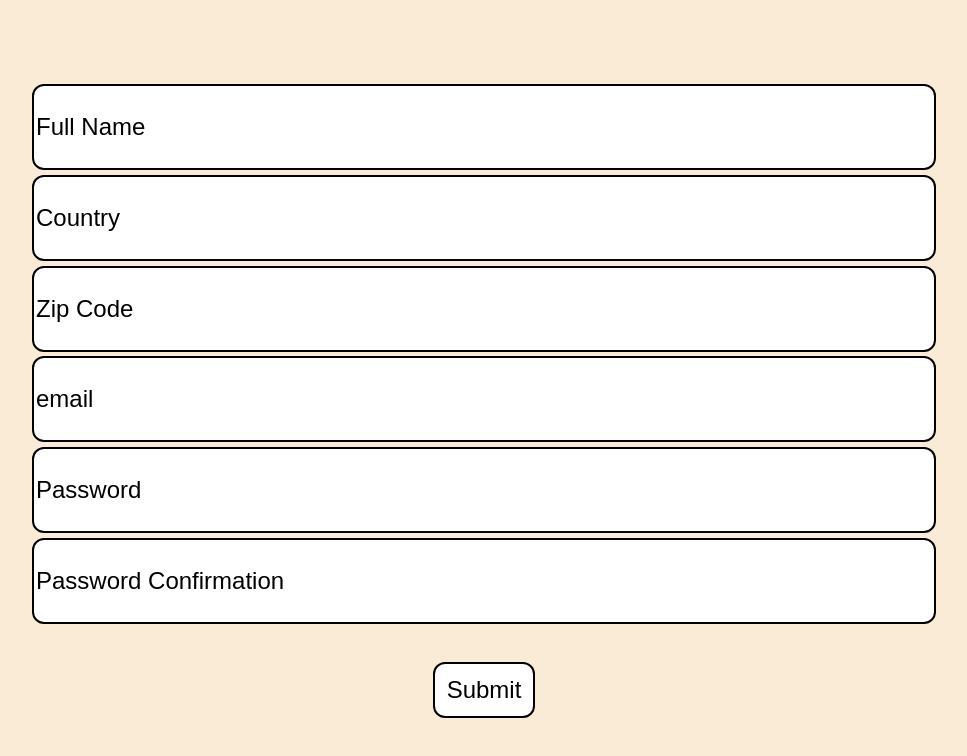
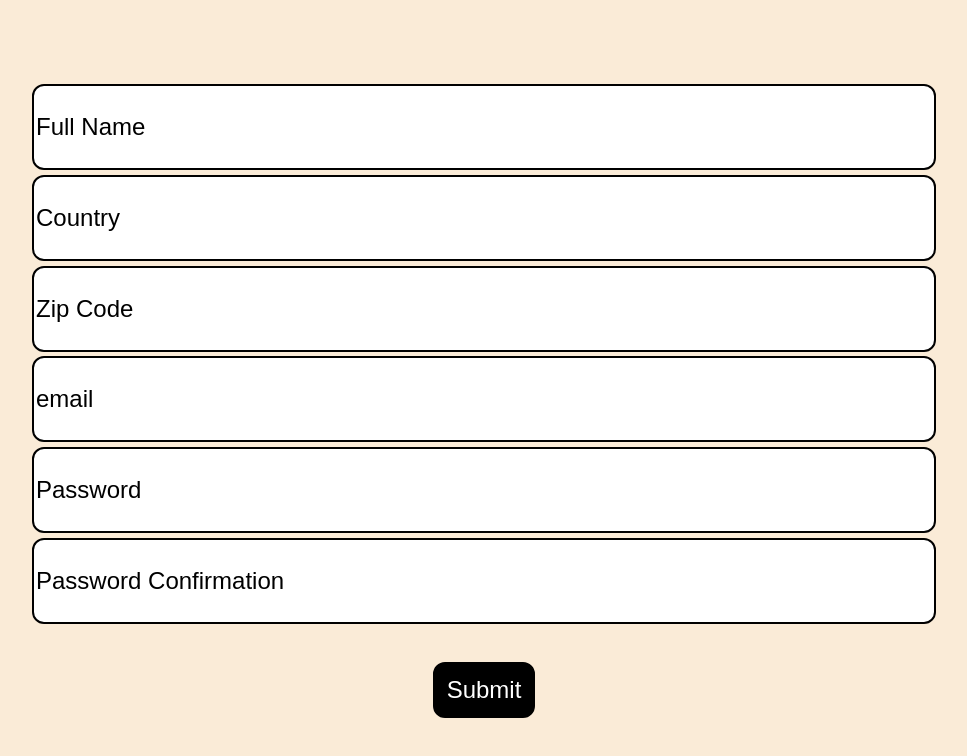
Before and after one commit to MohamedBechirMejri/theodinproject-forms, a website built with webpack: page src/template.html in a window 1280 px wide. In both pictures the pointer is over the button "Submit". Shown: the whole page, without its empty margins (156-1123 px from the left). Built offline with nearby package versions, Linux system fonts and the light colour scheme.

Commit message:
style button on hover

```diff
--- a/src/main.scss
+++ b/src/main.scss
@@ -57,6 +57,9 @@ form {
     border-style: solid;
     border-color: colors.$dark;
     transition: all 300ms;
-
+    &:hover {
+      background-color: colors.$dark;
+      color: colors.$light;
+    }
   }
 }
```
